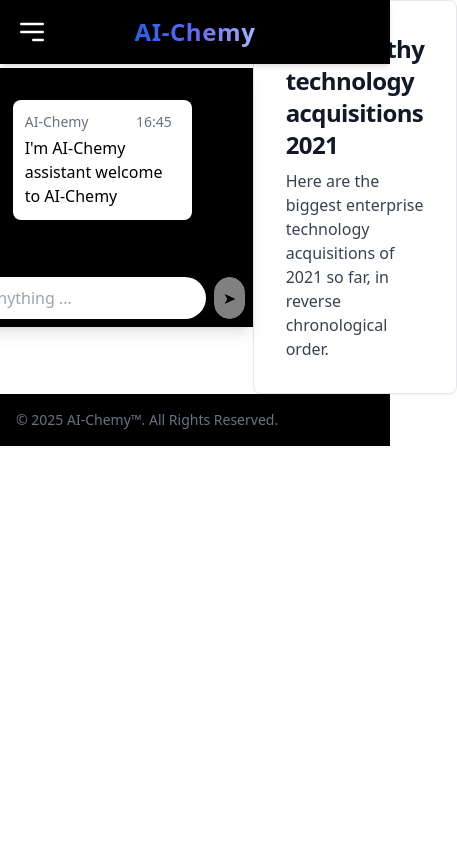
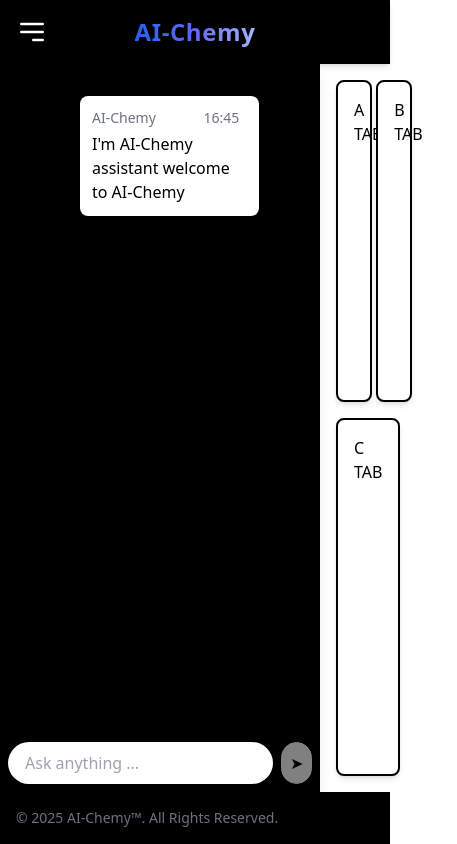
Before and after one commit to Qyuzet/AI-Chemy, a React (Vite) app in the folder frontend/: page / in a window 390 px wide. Shown: the whole page, 457 px wide, since content can reach past the window. Built offline with nearby package versions, Linux system fonts and the light colour scheme.

Commit message:
fixed responsivity & build card lab

```diff
--- a/frontend/src/chatbox.jsx
+++ b/frontend/src/chatbox.jsx
@@ -1,23 +1,23 @@
-import React, { useState, useRef, useEffect } from 'react';
-import { backend } from 'declarations/backend';
-import botImg from '/bot.svg';
-import userImg from '/user.svg';
-import '/index.css';
+import React, { useState, useRef, useEffect } from "react";
+// import { backend } from 'declarations/backend';
+import botImg from "/bot.svg";
+import userImg from "/user.svg";
+import "/index.css";
 
 const RetractableChatbox = () => {
   const [chat, setChat] = useState([
     {
       role: { system: null },
-      content: "I'm AI-Chemy assistant welcome to AI-Chemy"
-    }
+      content: "I'm AI-Chemy assistant welcome to AI-Chemy",
+    },
   ]);
-  const [inputValue, setInputValue] = useState('');
+  const [inputValue, setInputValue] = useState("");
   const [isLoading, setIsLoading] = useState(false);
   const chatBoxRef = useRef(null);
 
   const formatDate = (date) => {
-    const h = '0' + date.getHours();
-    const m = '0' + date.getMinutes();
+    const h = "0" + date.getHours();
+    const m = "0" + date.getMinutes();
     return `${h.slice(-2)}:${m.slice(-2)}`;
   };
 
@@ -53,14 +53,14 @@ const RetractableChatbox = () => {
 
     const userMessage = {
       role: { user: null },
-      content: inputValue
+      content: inputValue,
     };
     const thinkingMessage = {
       role: { system: null },
-      content: 'Thinking ...'
+      content: "Thinking ...",
     };
     setChat((prevChat) => [...prevChat, userMessage, thinkingMessage]);
-    setInputValue('');
+    setInputValue("");
     setIsLoading(true);
     const messagesToSend = chat.slice(1).concat(userMessage);
     askAgent(messagesToSend);
@@ -73,26 +73,43 @@ const RetractableChatbox = () => {
   }, [chat]);
 
   return (
-    <div className="relative h-full w-80 bg-black shadow-lg z-50 flex flex-col">
+    <div className="h-auto w-80 bg-black shadow-lg flex flex-col">
       <div className="h-full overflow-y-auto p-4 flex-1">
-        <div className="flex-1 overflow-y-auto rounded-t-lg bg-black p-4" ref={chatBoxRef}>
+        <div
+          className="flex-1 overflow-y-auto rounded-t-lg bg-black p-4"
+          ref={chatBoxRef}
+        >
           {chat.map((message, index) => {
-            const isUser = 'user' in message.role;
+            const isUser = "user" in message.role;
             const img = isUser ? userImg : botImg;
-            const name = isUser ? 'User' : 'AI-Chemy';
+            const name = isUser ? "User" : "AI-Chemy";
             const text = message.content;
 
             return (
-              <div key={index} className={`flex ${isUser ? 'justify-end' : 'justify-start'} mb-4`}>
+              <div
+                key={index}
+                className={`flex ${
+                  isUser ? "justify-end" : "justify-start"
+                } mb-4`}
+              >
                 {!isUser && (
                   <div
                     className="mr-2 h-10 w-10 rounded-full"
-                    style={{ backgroundImage: `url(${img})`, backgroundSize: 'cover' }}
+                    style={{
+                      backgroundImage: `url(${img})`,
+                      backgroundSize: "cover",
+                    }}
                   ></div>
                 )}
-                <div className={`max-w-[70%] rounded-lg p-3 ${isUser ? 'bg-white text-black' : 'bg-white shadow'}`}>
+                <div
+                  className={`max-w-[70%] rounded-lg p-3 ${
+                    isUser ? "bg-white text-black" : "bg-white shadow"
+                  }`}
+                >
                   <div
-                    className={`mb-1 flex items-center justify-between text-sm ${isUser ? 'text-black' : 'text-gray-500'}`}
+                    className={`mb-1 flex items-center justify-between text-sm ${
+                      isUser ? "text-black" : "text-gray-500"
+                    }`}
                   >
                     <div>{name}</div>
                     <div className="mx-2">{formatDate(new Date())}</div>
@@ -102,7 +119,10 @@ const RetractableChatbox = () => {
                 {isUser && (
                   <div
                     className="ml-2 h-10 w-10 rounded-full"
-                    style={{ backgroundImage: `url(${img})`, backgroundSize: 'cover' }}
+                    style={{
+                      backgroundImage: `url(${img})`,
+                      backgroundSize: "cover",
+                    }}
                   ></div>
                 )}
               </div>
@@ -123,7 +143,9 @@ const RetractableChatbox = () => {
           <button
             type="submit"
             className={`p-2 rounded-full transition-all duration-300 flex items-center justify-center bg-white text-black border border-white hover:bg-black hover:text-white ${
-              isLoading || !inputValue.trim() ? 'opacity-50 cursor-not-allowed' : ''
+              isLoading || !inputValue.trim()
+                ? "opacity-50 cursor-not-allowed"
+                : ""
             }`}
             disabled={isLoading || !inputValue.trim()}
           >
--- a/frontend/src/generaltab.jsx
+++ b/frontend/src/generaltab.jsx
@@ -1,12 +1,21 @@
-import React from 'react';
+import React from "react";
 
 const Generaltab = () => {
-  return(
-  <a href="#" class="block max-w-sm p-8 bg-white border border-gray-200 rounded-lg shadow-sm hover:bg-gray-100 dark:bg-gray-800 dark:border-gray-700 dark:hover:bg-gray-700">
-  <h5 class="mb-2 text-2xl font-bold tracking-tight text-gray-900 dark:text-white">Noteworthy technology acquisitions 2021</h5>
-  <p class="font-normal text-gray-700 dark:text-gray-400">Here are the biggest enterprise technology acquisitions of 2021 so far, in reverse chronological order.</p>
-  </a>
+  return (
+    <section className="flex flex-col gap-4 p-4 h-full">
+      <div className="grid grid-cols-2 gap-4 flex-1">
+        <div className="border-2 border-black rounded-lg p-4 bg-white shadow-md">
+          A TAB
+        </div>
+        <div className="border-2 border-black rounded-lg p-4 bg-white shadow-md">
+          B TAB
+        </div>
+      </div>
+      <div className="border-2 border-black rounded-lg p-4 bg-white shadow-md flex-1">
+        C TAB
+      </div>
+    </section>
   );
-}
+};
 
-export default Generaltab
+export default Generaltab;
--- a/frontend/src/main.jsx
+++ b/frontend/src/main.jsx
@@ -4,16 +4,18 @@ import Navbar from "./navbar";
 import RetractableChatbox from "./chatbox";
 import Generaltab from "./generaltab";
 import Footer from "./footer";
-import "/index.css"; // Pastikan path ini benar
+import "/index.css";
 
 const App = () => {
   return (
     <div className="flex flex-col min-h-screen">
       <Navbar />
-      <div className="flex flex-row justify-center items-center">
-          <RetractableChatbox />
+      <main className="flex-1 flex">
+        <RetractableChatbox />
+        <div className="flex-1">
           <Generaltab />
-      </div>
+        </div>
+      </main>
       <Footer />
     </div>
   );
```
Also changed, not shown: frontend/src/navbar.jsx (+25 -6 lines).
